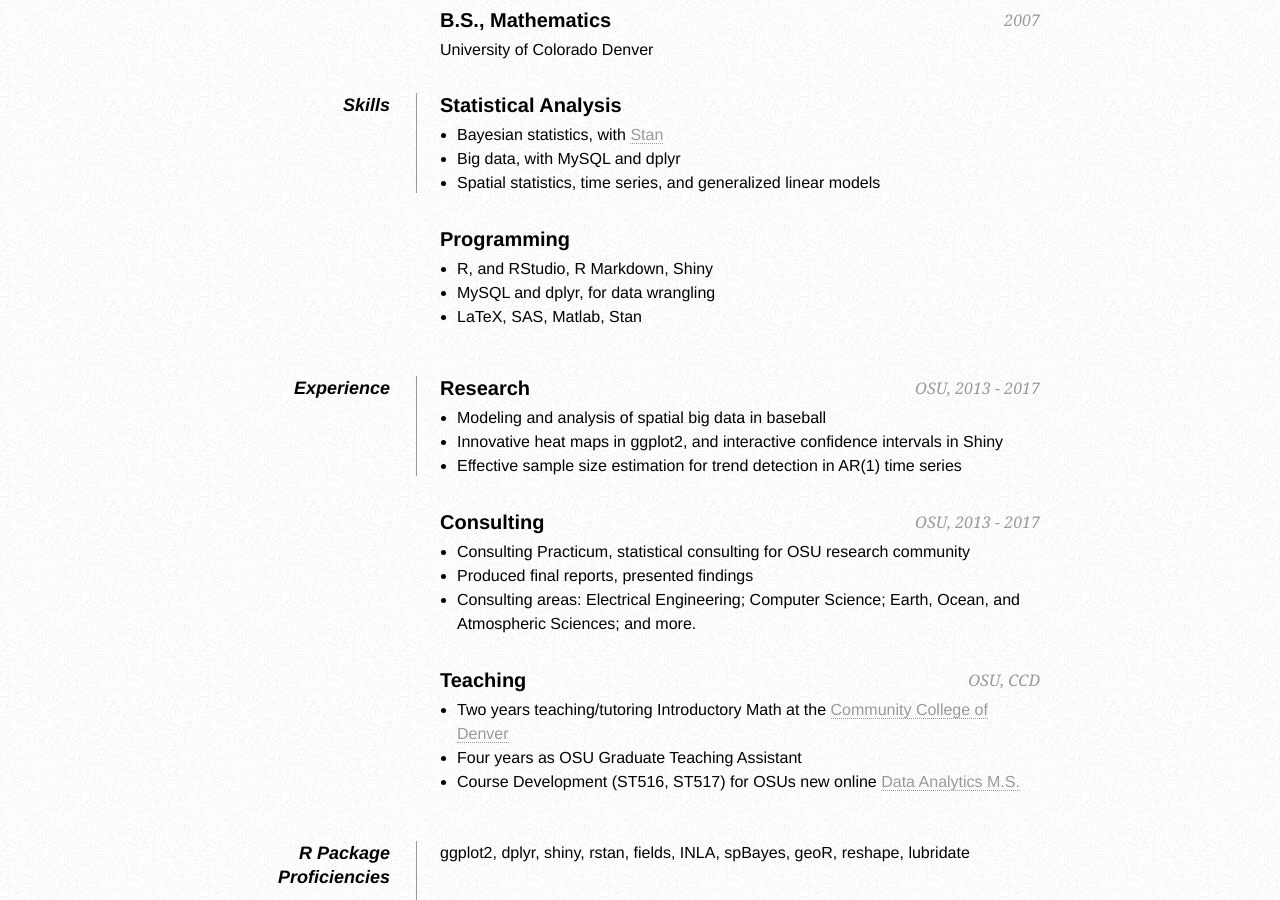
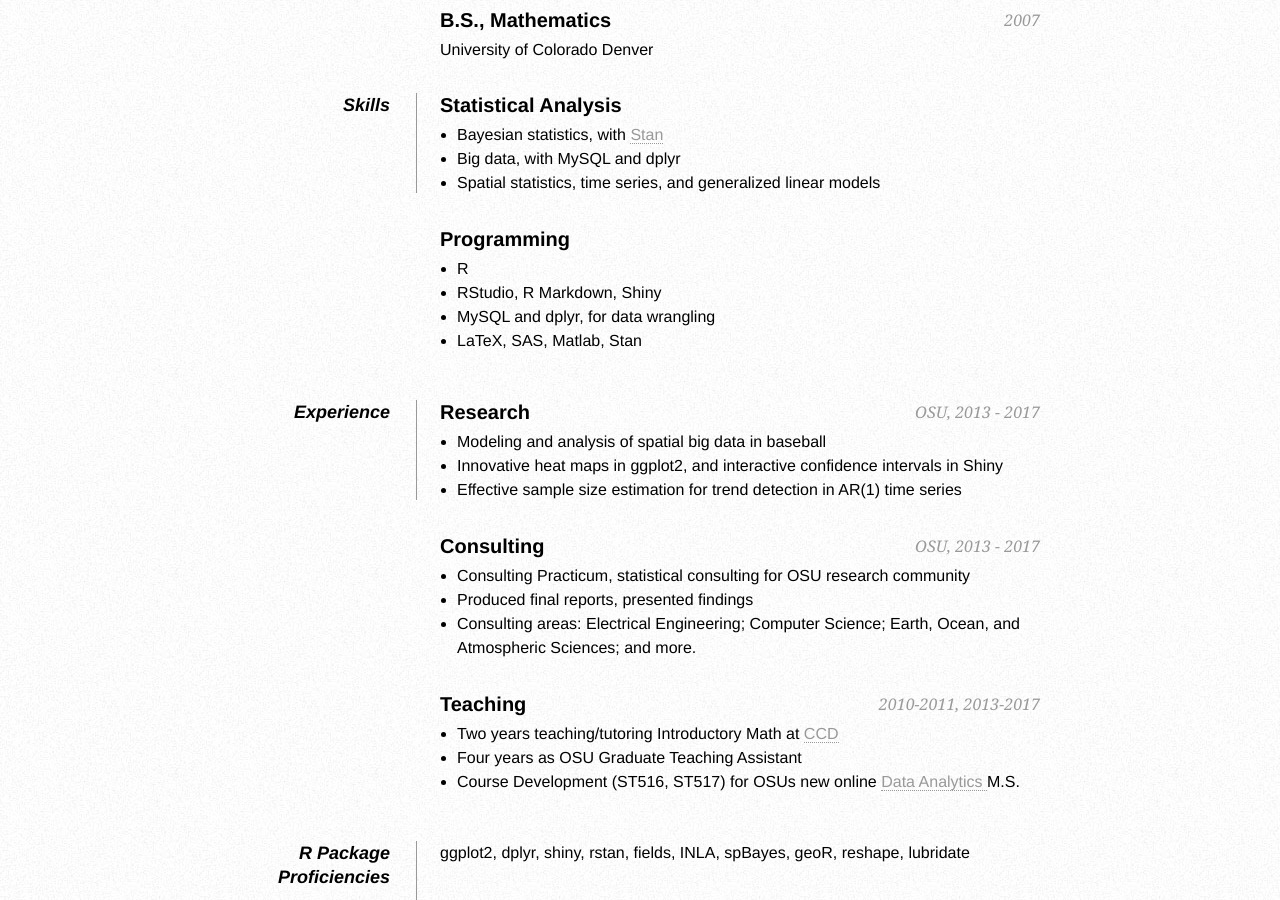
Before and after one commit to cwcomiskey/cwcomiskey.github.io, a Jekyll site: the page resume/index.html, which Jekyll copies as it is, in a window 1280 px wide and 900 px high, scrolled down 468 px. Built offline with Jekyll 4.4.1, drawn with Linux system fonts in a browser that asks for light colours.

Commit message:
Update index.html

```diff
--- a/resume/index.html
+++ b/resume/index.html
@@ -101,7 +101,8 @@
 
                 <h2>Programming</h2>
 		<ul>
-                    <li> R, and RStudio, R Markdown, Shiny </li>
+                    <li> R  </li>
+		    <li> RStudio, R Markdown, Shiny </li>
                     <li> MySQL and dplyr, for data wrangling </li>
                     <li> LaTeX, SAS, Matlab, Stan </li>
                 </ul>
@@ -126,12 +127,12 @@
                     <li>Consulting areas: Electrical Engineering; Computer Science; Earth, Ocean, and Atmospheric Sciences; and more.</li>
                 </ul>
 
-		<h2> Teaching <span>  OSU, CCD</span></h2>
+		<h2> Teaching <span>  2010-2011, 2013-2017</span></h2>
                 <ul>
-                    <li> Two years teaching/tutoring Introductory Math at the <a href="https://www.ccd.edu/ "> Community College of Denver </a> </li>
+                    <li> Two years teaching/tutoring Introductory Math at <a href="https://www.ccd.edu/ "> CCD </a> </li>
                     <li> Four years as OSU Graduate Teaching Assistant </li>
                     <li> Course Development (ST516, ST517) for OSUs new online
-			    <a href="http://ecampus.oregonstate.edu/online-degrees/graduate/data-analytics/"> Data Analytics M.S. </a> </li>
+			    <a href="http://ecampus.oregonstate.edu/online-degrees/graduate/data-analytics/"> Data Analytics </a> M.S.</li>
                 </ul>
 
 
```
